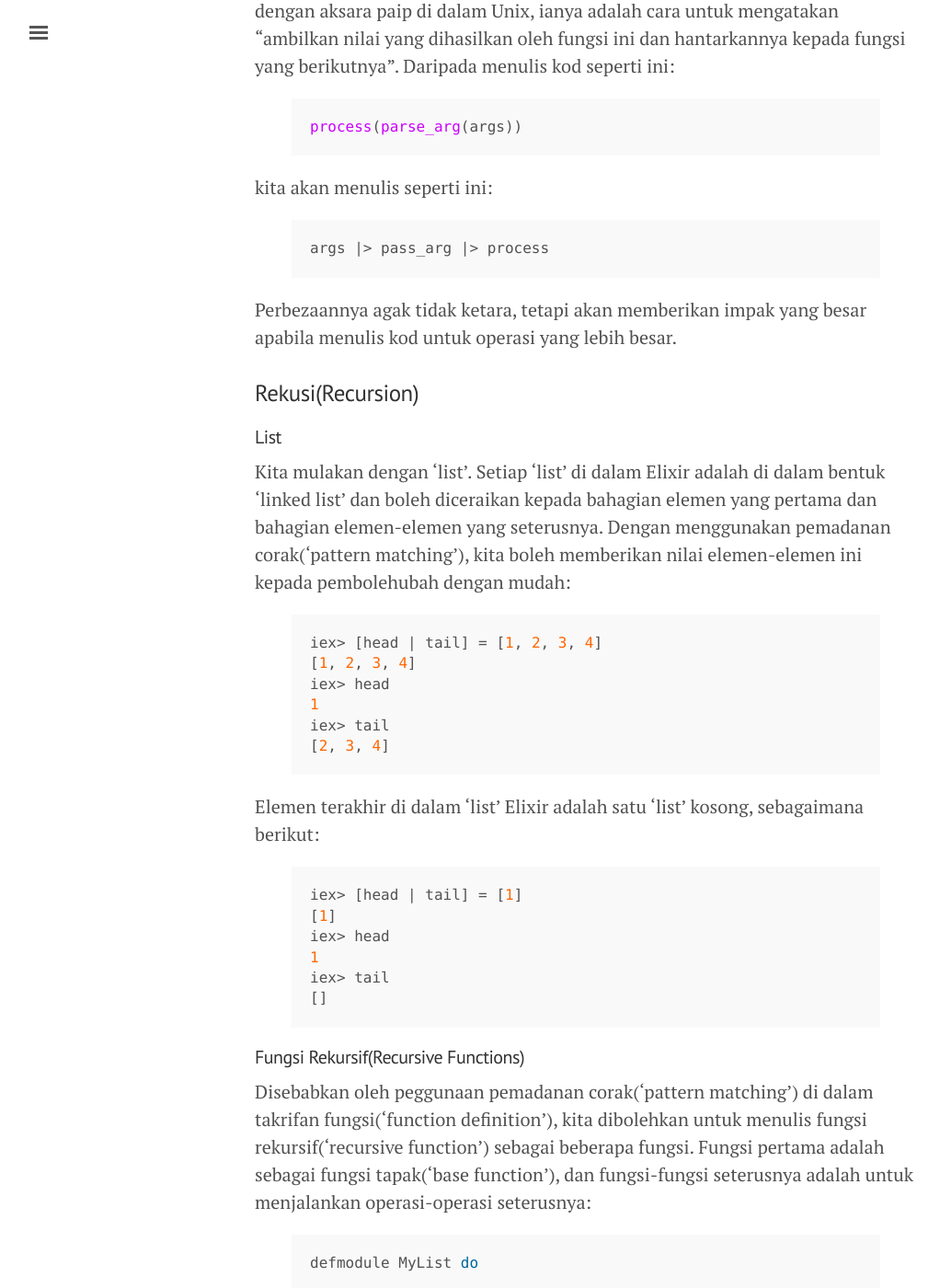
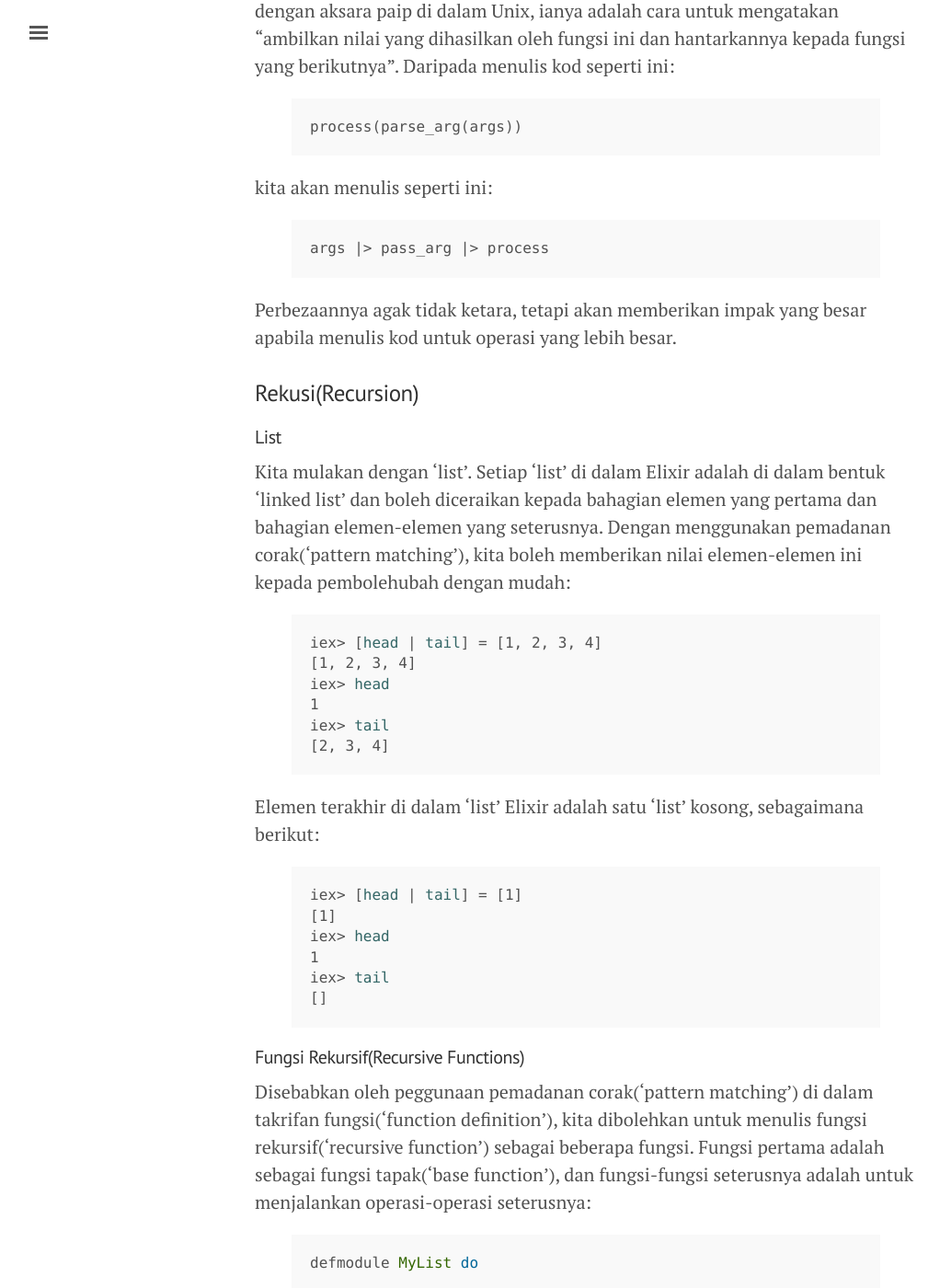
Before and after one commit to alkaha/alkaha.github.io, a Jekyll site: the page built from _posts/2016-03-04-asas-elixir.md, in a window 1280 px wide and 1400 px high, scrolled down 2751 px. Shown: the whole window at 92% size, without its empty margins (3-1025 px from the left). Built offline with Jekyll 4.4.1, drawn with Linux system fonts in a browser that asks for light colours; some of the changed text lies outside the part shown.

Commit message:
added jekyll guide draft

```diff
--- a/_config.yml
+++ b/_config.yml
@@ -1,7 +1,7 @@
 # Permalinks
 #
 # Use of `relative_permalinks` ensures post links from the index work properly.
-permalink:           pretty
+permalink:           /alkaha.github.io/:title
 #relative_permalinks: true
 
 # Setup
--- a/_posts/2016-03-04-asas-elixir.md
+++ b/_posts/2016-03-04-asas-elixir.md
@@ -42,11 +42,11 @@ Elixir menggunakan kaedah pemadanan corak('pattern matching') dan bukannya membe
 ### Aksara Paip(Pipe Character, |> )
 
 Aksara paip digunakan untuk membersihkan kod yang ditulis dan menyebabkan tujuan kod itu ditulis dapat difahami dengan lebih jelas.  Lebih kurang sama dengan aksara paip di dalam Unix, ianya adalah cara untuk mengatakan "ambilkan nilai yang dihasilkan oleh fungsi ini dan hantarkannya kepada fungsi yang berikutnya".  Daripada menulis kod seperti ini:
-{% highlight js %}
+{% highlight bash %}
 process(parse_arg(args))
 {% endhighlight %}
 kita akan menulis seperti ini:
-{% highlight js %}
+{% highlight bash %}
 args |> pass_arg |> process
 {% endhighlight %}
 Perbezaannya agak tidak ketara, tetapi akan memberikan impak yang besar apabila menulis kod untuk operasi yang lebih besar.
@@ -56,7 +56,7 @@ Perbezaannya agak tidak ketara, tetapi akan memberikan impak yang besar apabila
 ####  List
 
 Kita mulakan dengan 'list'.  Setiap 'list' di dalam Elixir adalah di dalam bentuk 'linked list' dan boleh diceraikan kepada bahagian elemen yang pertama dan bahagian elemen-elemen yang seterusnya.  Dengan menggunakan pemadanan corak('pattern matching'), kita boleh memberikan nilai elemen-elemen ini kepada pembolehubah dengan mudah:
-{% highlight js %}
+{% highlight bash %}
 iex> [head | tail] = [1, 2, 3, 4]
 [1, 2, 3, 4]
 iex> head
@@ -66,7 +66,7 @@ iex> tail
 {% endhighlight %}
 
 Elemen terakhir di dalam 'list' Elixir adalah satu 'list' kosong, sebagaimana berikut:
-{% highlight js %}
+{% highlight bash %}
 iex> [head | tail] = [1]
 [1]
 iex> head
@@ -78,7 +78,7 @@ iex> tail
 #### Fungsi Rekursif(Recursive Functions)
 
 Disebabkan oleh peggunaan pemadanan corak('pattern matching') di dalam takrifan fungsi('function definition'), kita dibolehkan untuk menulis fungsi rekursif('recursive function') sebagai beberapa fungsi.  Fungsi pertama adalah sebagai fungsi tapak('base function'), dan fungsi-fungsi seterusnya adalah untuk menjalankan operasi-operasi seterusnya:
-{% highlight js %}
+{% highlight ruby %}
 defmodule MyList do
 
   def square([]), do: []
@@ -99,7 +99,7 @@ Teknik-teknik sebegini menjadi asas kepada rekursi('recursion') di dalam Elixir.
 #### Enum Library
 
 Enum Library di dalam Elixir menggunakan kaedah rekursi dan ianya amat hebat.  Ini bermakna kita tidak perlu menulis fungsi rekursif kita sendiri untuk kebanyakan operasi yang melibatkan 'list':
-{% highlight js %}
+{% highlight bash %}
 iex> Enum.sum([1, 2, 3, 4])
 10
 {% endhighlight %}
```
Also changed, not shown: _posts/2016-03-04-elixir-blog-dalam-15-minit-menggunakan-phoenix-langkah-demi-langkah.md (+4 -4 lines).
